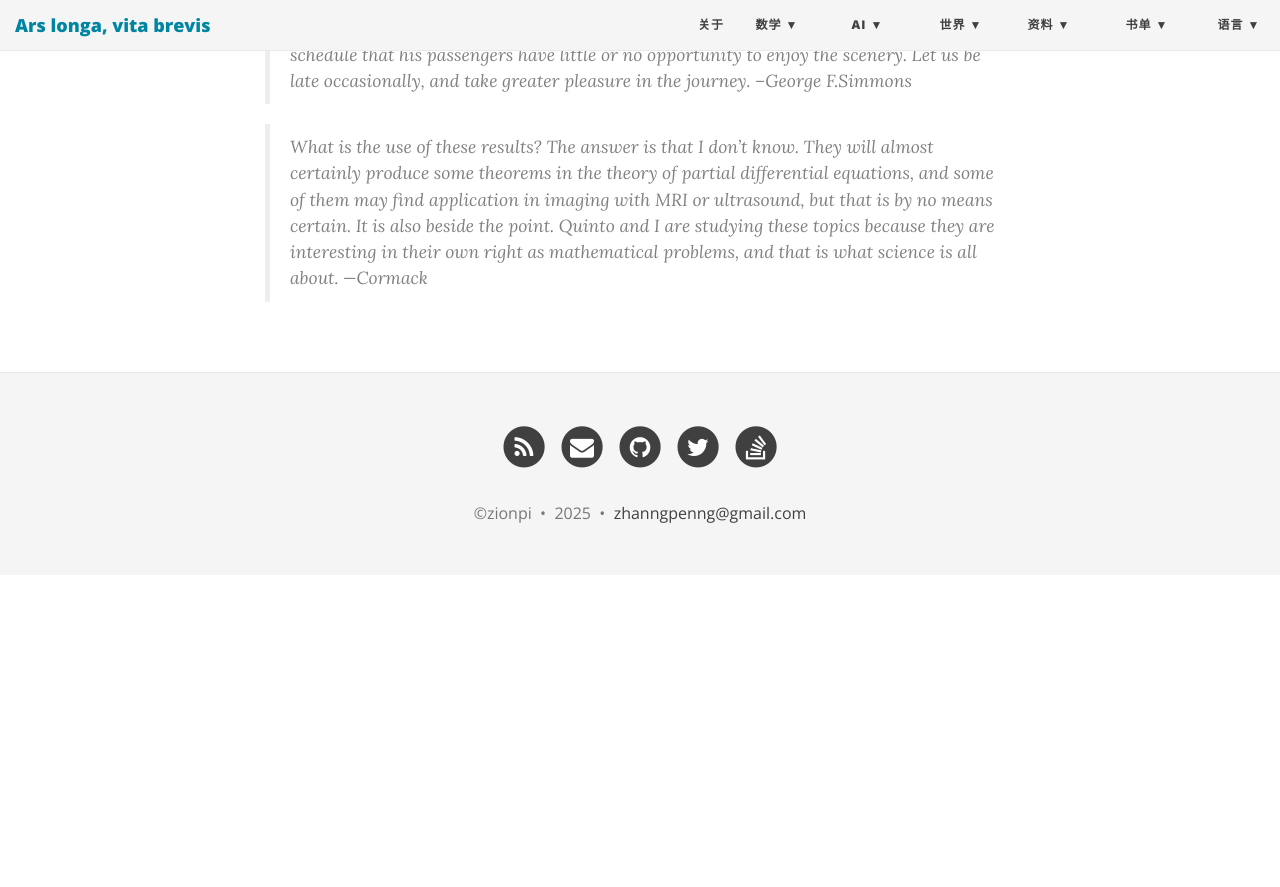
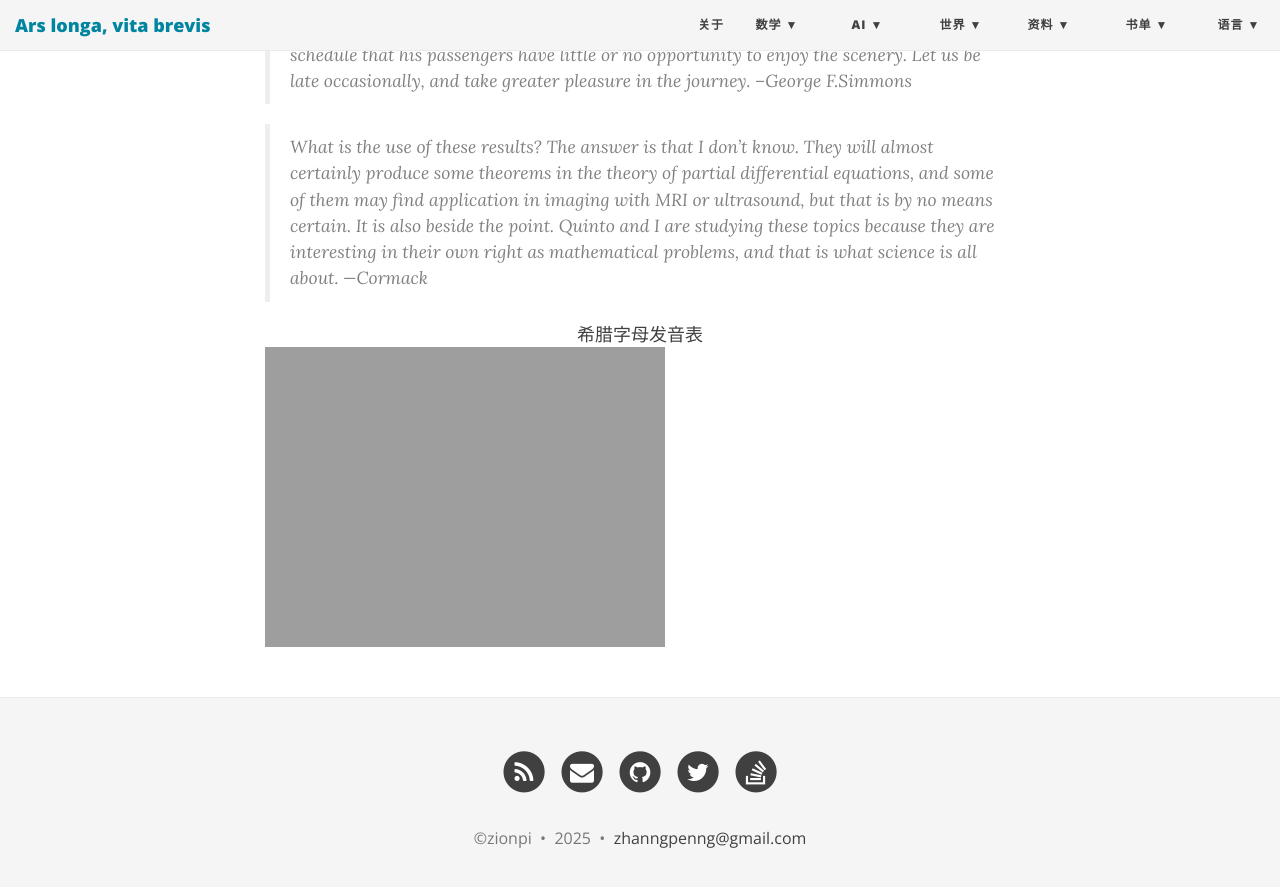
Before and after one commit to ZionPi/zionpi.github.io, a Jekyll site: the page built from about.md, in a window 1280 px wide and 900 px high, scrolled down 6553 px. Shown: the top 887 px of the window. Built offline with Jekyll 4.4.1, drawn with Linux system fonts in a browser that asks for light colours; nearby versions of some CDN libraries; formulas are drawn with MathJax 3; before the commit the page ends 7128 px from its top, so only the background shows below that.

Commit message:
feat:增加希腊字母发音表

```diff
--- a/about.md
+++ b/about.md
@@ -164,3 +164,8 @@ $+\sum_{i} \overline{\psi}_{i} \not D \psi_{i}+\mathcal{D}_{\mu} H^{\dagger} \ma
 > Fads are as common in mathematics as in any other human activity, and it is always difficult to separate the enduring from the ephemeral in the achievements of one’s own time. At present there is a strong current of abstraction flowing through our graduate schools of mathematics. This current has scoured away many of the individual features of the landscape and replaced them with the smooth, rounded boulders of general theories. When taken in moderation, these general theories are both useful and satisfying; but one unfortunate effect of their predominance is that if a student doesn’t learn a little while he is an undergraduate about such color- ful and worthwhile topics as the wave equation, Gauss’s hypergeometric function, the gamma function, and the basic problems of the calculus of variations—among many others—then he is unlikely to do so later. The natural place for an informal acquaintance with such ideas is a leisurely introductory course on differential equations. Some of our current books on this subject remind me of a sightseeing bus whose driver is so obsessed with speeding along to meet a schedule that his passengers have little or no opportunity to enjoy the scenery. Let us be late occasionally, and take greater pleasure in the journey. --George F.Simmons
 
 > What is the use of these results? The answer is that I don’t know. They will almost certainly produce some theorems in the theory of partial differential equations, and some of them may find application in imaging with MRI or ultrasound, but that is by no means certain. It is also beside the point. Quinto and I are studying these topics because they are interesting in their own right as mathematical problems, and that is what science is all about.  ---Cormack
+
+<figure>
+  <figcaption style="text-align: center;" >希腊字母发音表</figcaption>
+  <img src="{{site.url}}/img/greek_alphabet.png" alt="希腊字母发音表"/>
+</figure>
```
Also changed, not shown: 1 other file.
